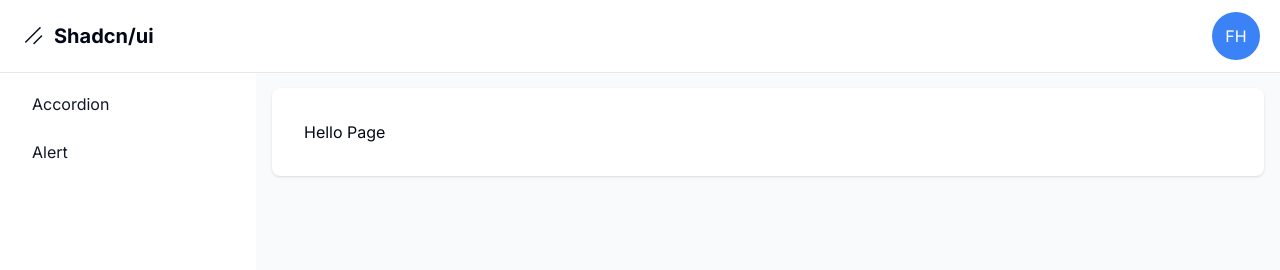
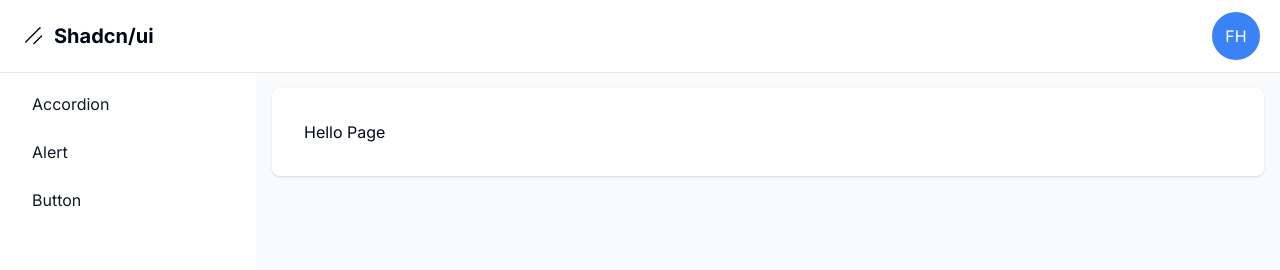
Before and after one commit to ImNotGabo/shadcn-dashboard, a Next.js app: page /dashboard/home in a window 1280 px wide. Shown: the top 270 px of the page. Built offline with nearby package versions, Linux system fonts and the light colour scheme.

Commit message:
add button link to dashboard layout

```diff
--- a/src/app/dashboard/layout.tsx
+++ b/src/app/dashboard/layout.tsx
@@ -6,6 +6,7 @@ import Link from 'next/link';
 const links = [
 	{ name: 'accordion', href: 'accordion' },
 	{ name: 'alert', href: 'alert' },
+	{ name: 'button', href: 'button' },
 ];
 
 export default function DashboardLayout({
```
